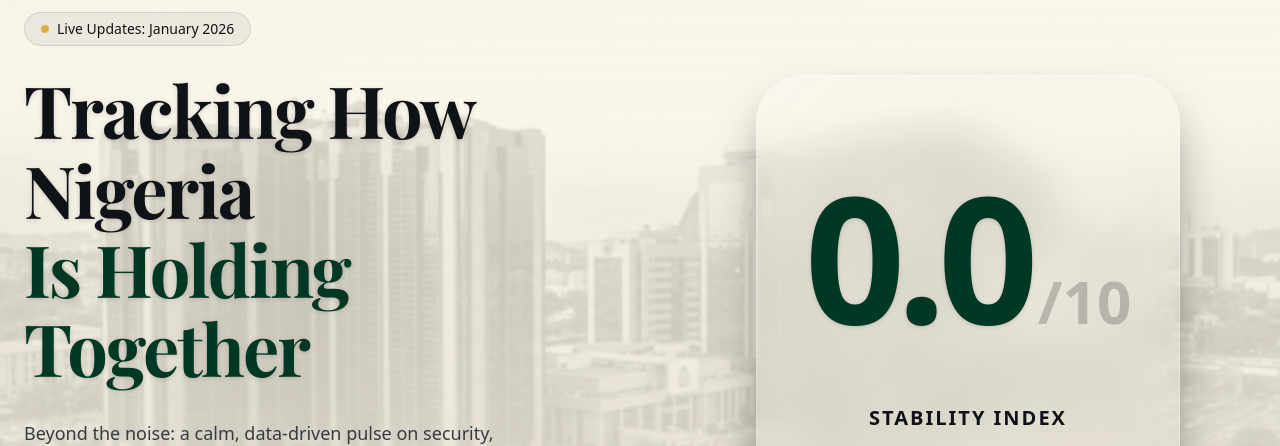
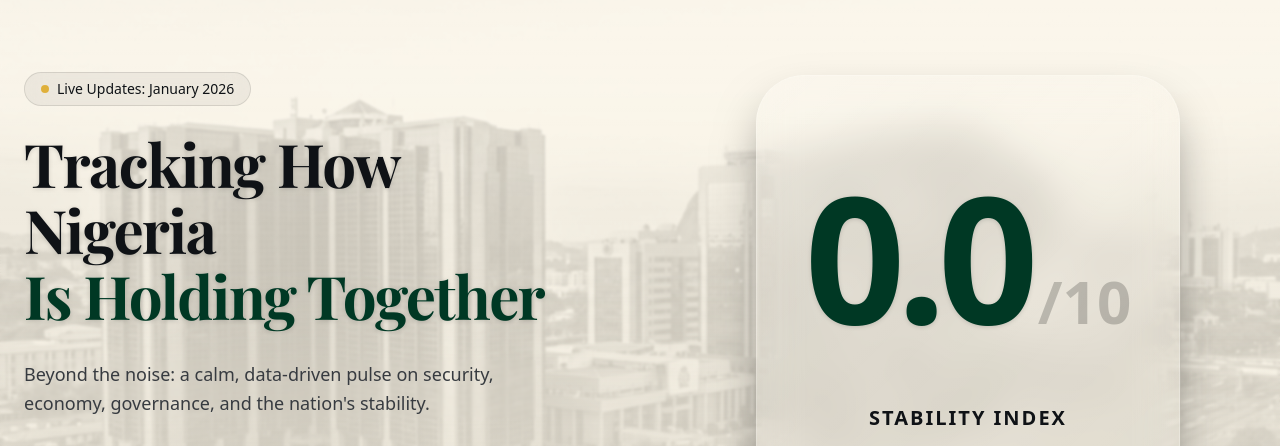
Before and after one commit to DDLD93/stabilty-index, a Next.js app: page / in a window 1280 px wide. Shown: the part 175-621 px from the top of the page. Built offline with nearby package versions, Linux system fonts and the light colour scheme; no server answers; the database is empty; a web font is replaced by a local one.

Commit message:
overflow

```diff
--- a/app/page.tsx
+++ b/app/page.tsx
@@ -208,7 +208,7 @@
                   </div>
                 )}
               </div>
-              <h1 className="font-serif text-5xl font-bold leading-[1.1] tracking-tight text-[color:var(--nsi-ink)] lg:text-7xl drop-shadow-sm">
+              <h1 className="font-serif text-5xl font-bold leading-[1.1] tracking-tight text-[color:var(--nsi-ink)] lg:text-6xl drop-shadow-sm">
                 Tracking How Nigeria
                 <br />
                 <span className="text-[color:var(--nsi-green)]">Is Holding Together</span>
@@ -220,7 +220,7 @@
                 {cycleOpen && (
                   <Link
                     href="/survey"
-                    className="inline-flex items-center rounded-xl bg-[color:var(--nsi-green)] px-8 py-4 text-lg font-bold text-white shadow-2xl transition-all hover:scale-105 hover:brightness-110"
+                    className="inline-flex items-center rounded-xl bg-[color:var(--nsi-green)] px-7 py-3 text-lg font-bold text-white shadow-2xl transition-all hover:scale-105 hover:brightness-110"
                   >
                     Take the survey
                   </Link>
--- a/components/admin/snapshot/types.ts
+++ b/components/admin/snapshot/types.ts
@@ -79,7 +79,7 @@
     ],
   },
   stateSpotlightContent: {
-    state: "No StateSpotlight this round",
+    state: "",
     score: 0,
     keyPointsHtml: "<ul><li>No report on statespotlight</li></ul>",
   },
--- a/lib/constants.ts
+++ b/lib/constants.ts
@@ -47,6 +47,7 @@
   "Yobe",
   "Zamfara",
   "FCT",
+  "N/A",
 ] as const;
 
 export const MOODS = [
```
Also changed, not shown: package.json (+4 -3 lines), 1 other file (tests, documents, lock files or other folders).
